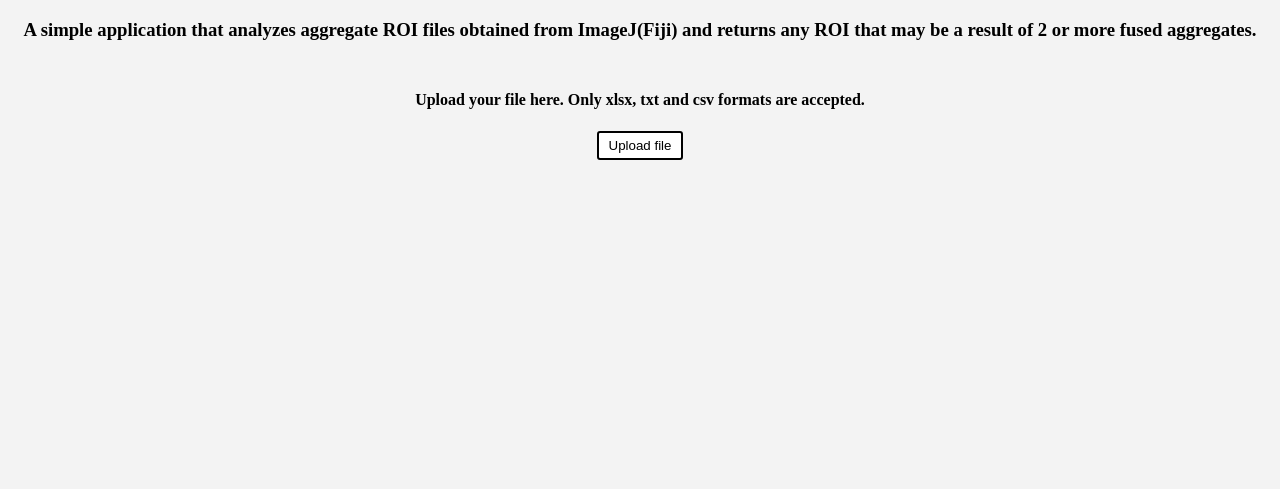
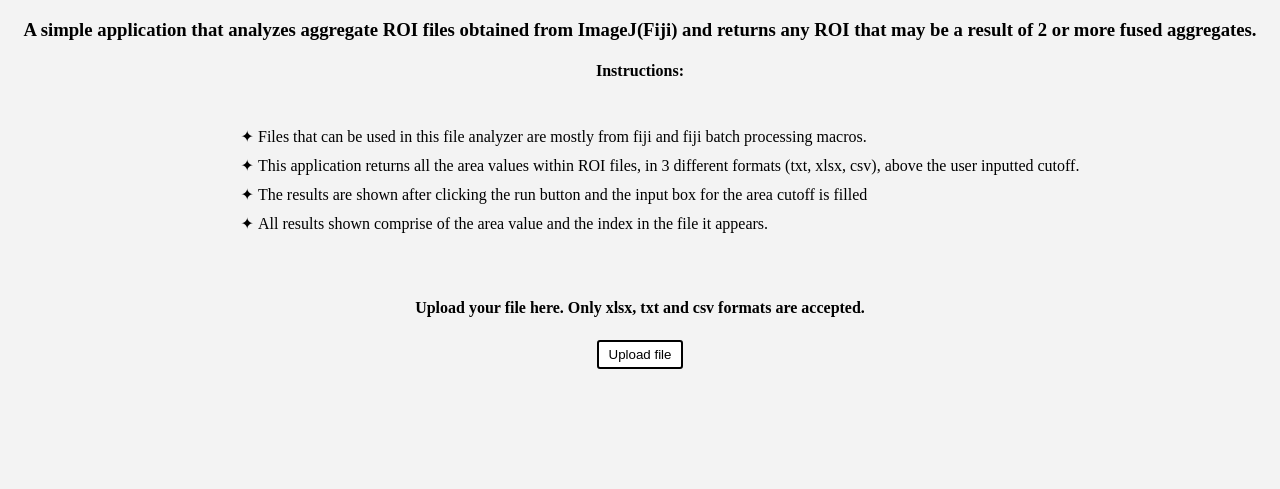
Before and after one commit to bernas-estevam97/mouseframe-web-app, a Django app: page /roi-file-analyzer/ in a window 1280 px wide. Shown: the top 489 px of the page. Run offline with Django 4.2, Linux system fonts and the light colour scheme; the visitor is signed in with stand-in values (Sample User, id 1).

Commit message:
update to styling

```diff
--- a/static/static_dirs/css/style_roi.css
+++ b/static/static_dirs/css/style_roi.css
@@ -3,8 +3,22 @@ body{
     background-color: #f3f3f3;
 }
 
-.top h3{
+.top h3, .top h4{
     text-align: center;
+}
+
+.top .list{
+    text-align: center;
+}
+
+.top .instructions-list{
+    display: inline-block;
+    text-align: left;
+    list-style-type: none;
+}
+
+.top .instructions-list li{
+    margin-top: 10px;
 }
 
 .upload-section{
@@ -61,9 +75,6 @@ body{
     position: relative;
     left:50%;
     transform: translateX(-50%);
-}
-
-.upload-section .table-csv{
     margin-top: 30px;
     background: #fff;
 }
@@ -99,7 +110,7 @@ body{
 
 .results{
     margin-top: 10px;
-    max-width: 95%;
+    max-width: 90%;
 }
 
 .results .results-section{
--- a/static/static_dirs/js/functions.js
+++ b/static/static_dirs/js/functions.js
@@ -4,6 +4,7 @@ var sheetSelector = document.getElementById('sheetSelect');
 var sheetButton = document.getElementById('changeSheet');
 var results = document.getElementById('resultsSection');
 var resultsAllSection = document.getElementById('resultsAllSection');
+
 resultsAllSection.style.display = 'none';
 functionButtons.style.display = 'none';
 sheetButton.style.display = 'none';
@@ -11,6 +12,8 @@ sheetSelector.style.display = 'none';
 document.getElementById('tblcsvdata').style.display = 'none';
 document.getElementById('excel_data').style.display = 'none';
 document.getElementById('my_file_output').style.display = 'none';
+
+
 
 // localStorage.clear();
 
--- a/templates/roi_analyzer.html
+++ b/templates/roi_analyzer.html
@@ -13,6 +13,15 @@
     <div class="top">
     <h3>A simple application that analyzes aggregate ROI files obtained from ImageJ(Fiji)
         and returns any ROI that may be a result of 2 or more fused aggregates.</h3>
+    <h4>Instructions:</h4>
+    <div class="list">
+    <ul class="instructions-list">
+        <li>&#10022;&nbspFiles that can be used in this file analyzer are mostly from fiji and fiji batch processing macros.</li>
+        <li>&#10022;&nbspThis application returns all the area values within ROI files, in 3 different formats (txt, xlsx, csv), above the user inputted cutoff.</li>
+        <li>&#10022;&nbspThe results are shown after clicking the run button and the input box for the area cutoff is filled</li>
+        <li>&#10022;&nbspAll results shown comprise of the area value and the index in the file it appears.</li>
+    </ul>
+    </div>
     </div>
     <div class="upload-section">
         <h4>Upload your file here. Only xlsx, txt and csv formats are accepted.</h4>
@@ -21,7 +30,7 @@
         <input class="upload-btn" type="button" value="Upload file" onclick="document.getElementById('uploadFile').click();" style="cursor: pointer;"/>
         <p id="fileName"></p>
         </div>
-        <div id="functionButtons">
+        <div id="functionButtons" class="buttons">
         <label for="areaInput">Input your area cutoff value:</label>
         <input class="area-input" id="areaInput" type="number" min="1" onkeypress="return /[0-9.]/i.test(event.key)" size="6" placeholder="Area...">
         <button value="Run" onclick="getPossibleFusedAggregateValues();">Run</button>
```
Also changed, not shown: static/static_dirs/css/chooseapp.css (+14 -0 lines).
